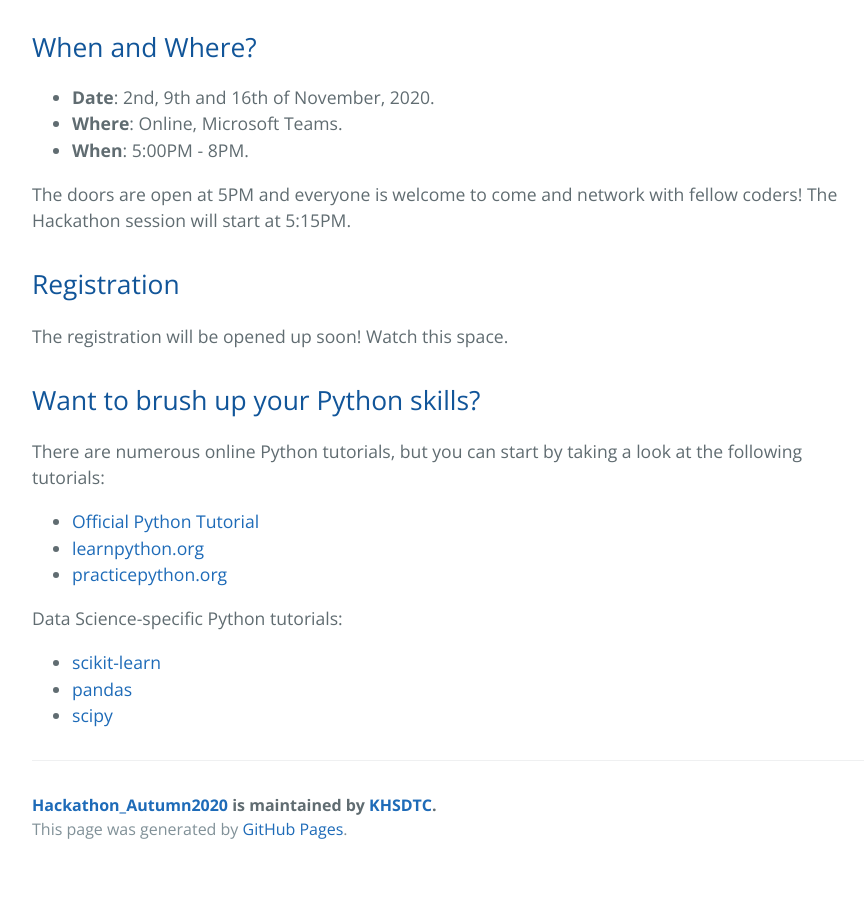
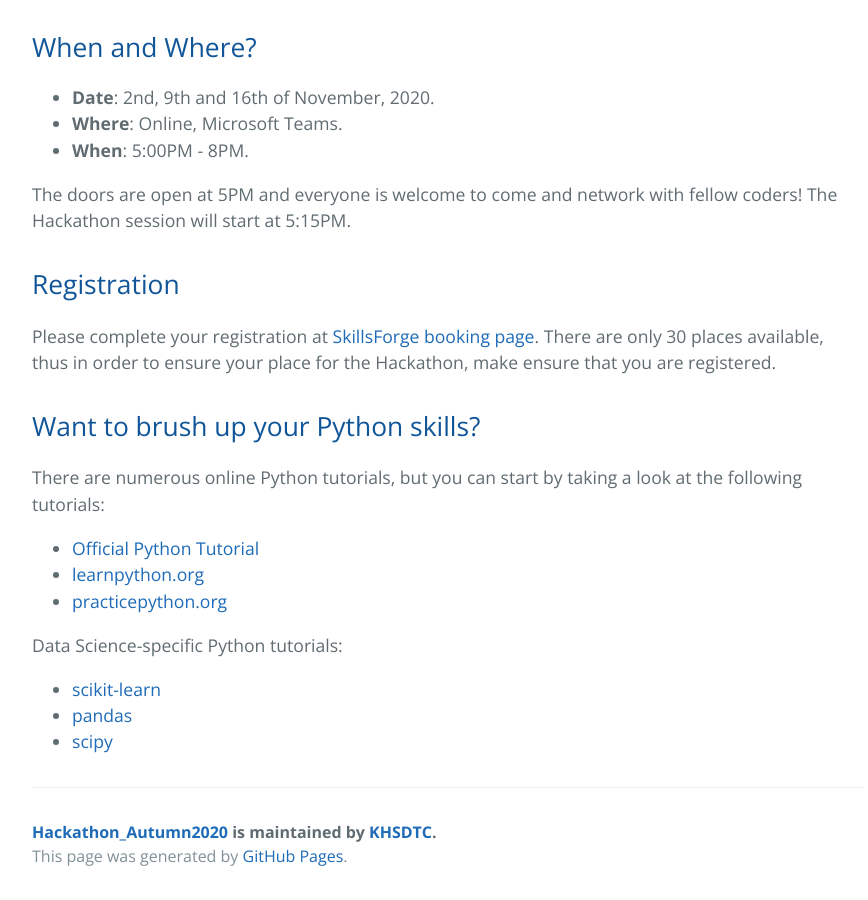
Before and after one commit to KHSDTC/Hackathon_Autumn2020, a Jekyll site: the page built from index.md, in a window 1280 px wide and 900 px high, scrolled down 2031 px. Shown: the whole window, without its empty margins (192-1060 px from the left). Built offline with Jekyll 4.4.1, drawn with Linux system fonts in a browser that asks for light colours; our own code applies the rules of GitHub Pages for plain Markdown files; before the commit the page ends 2904 px from its top, so only the background shows below that.

Commit message:
Update index.md

```diff
--- a/index.md
+++ b/index.md
@@ -63,7 +63,7 @@ The doors are open at 5PM and everyone is welcome to come and network with fello
 
 ## Registration
 
-The registration will be opened up soon! Watch this space.
+Please complete your registration at [SkillsForge booking page](https://training.kcl.ac.uk/kcl/#he/dev/eventDetails,;em,providerCode=HSDTC,providerOrgAlias=kcl,number=109,). There are only 30 places available, thus in order to ensure your place for the Hackathon, make ensure that you are registered.
 
 ## Want to brush up your Python skills?
 
```
